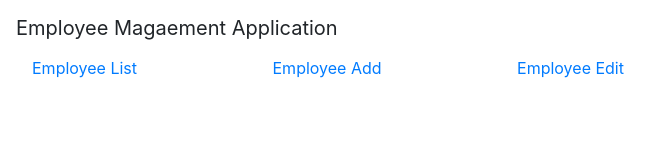
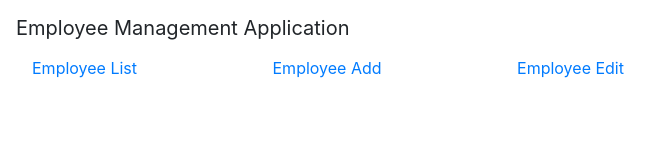
Before and after one commit to Debojyoti-Chakraborty/Promact-Angular-Assignment-1, an Angular app in the folder myApp/: page / in a window 1280 px wide. Shown: the top 160 px of the page, without its empty margins (0-670 px from the left). Built offline with nearby package versions, Linux system fonts and the light colour scheme.

Commit message:
Fixed Typo

```diff
--- a/myApp/src/app/app.component.ts
+++ b/myApp/src/app/app.component.ts
@@ -4,5 +4,5 @@ import { Component } from '@angular/core';
     templateUrl: 'app.component.html'
 })
 export class AppComponent{
-    pageTitle: string = 'Employee Magaement Application';
+    pageTitle: string = 'Employee Management Application';
 }
```
